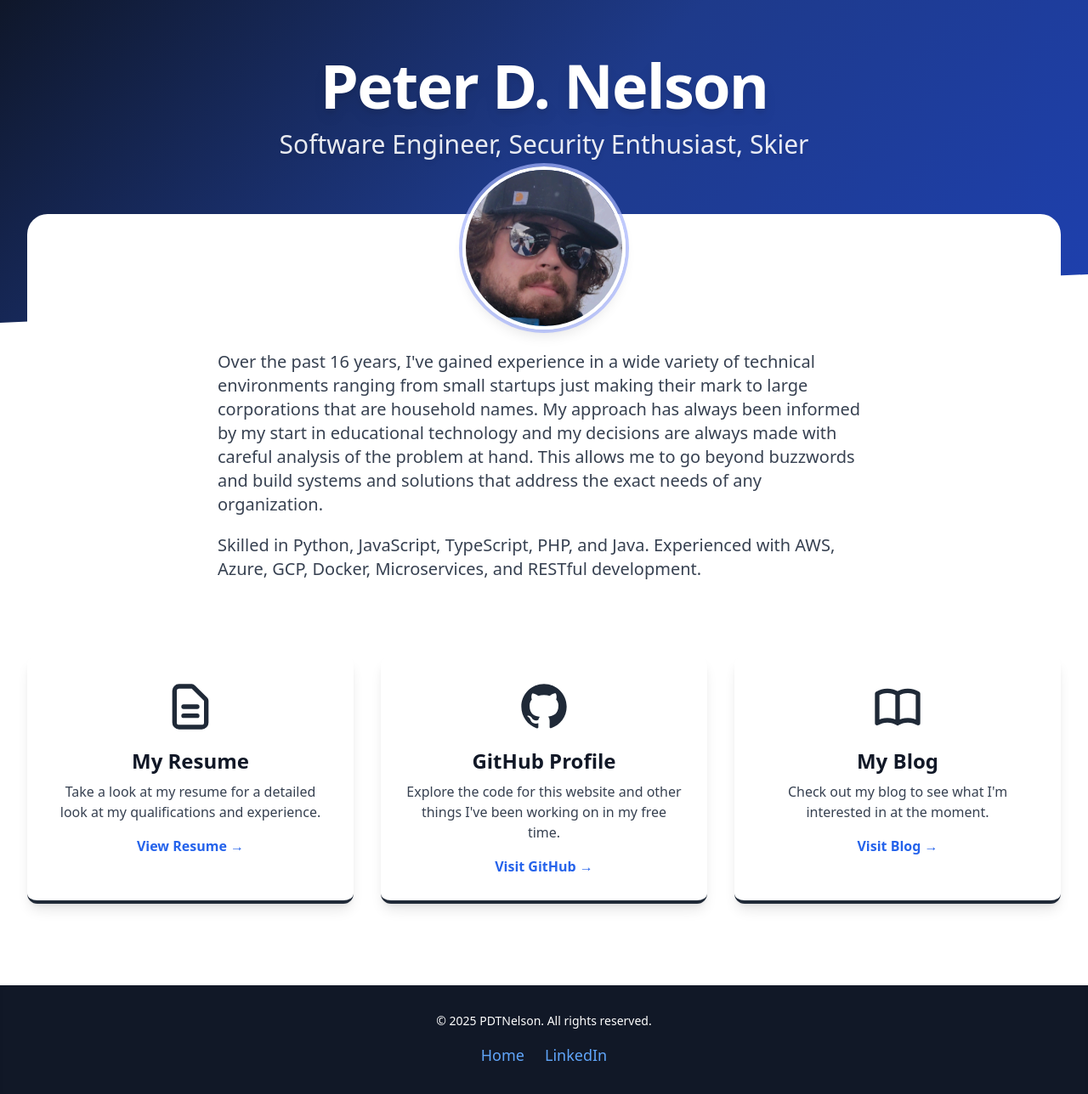
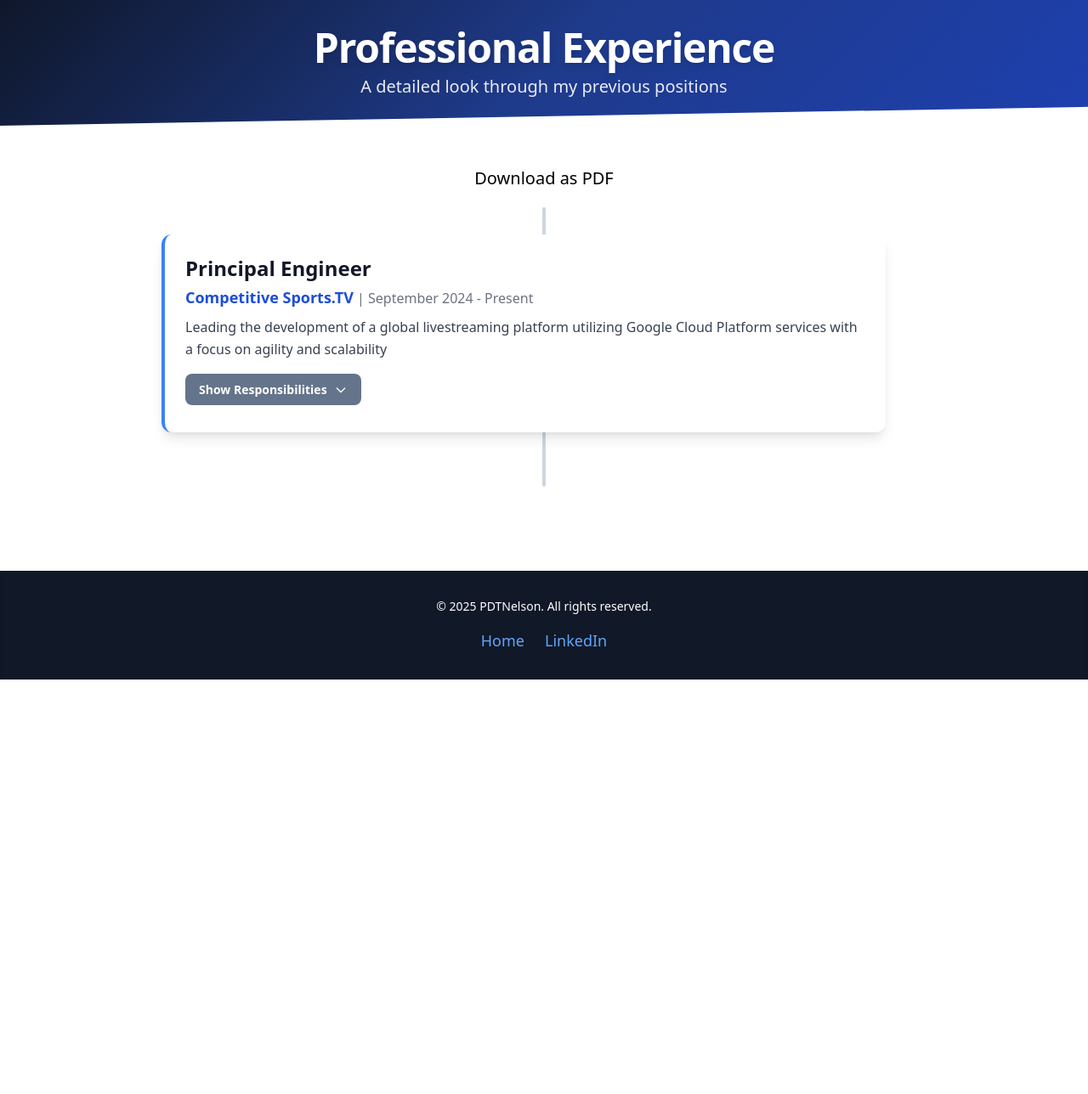
Before and after one commit to pdtnelson/django-resume, a Django app: page /resume/ in a window 1280 px wide. Shown: the whole page at 85% size. After the commit the page ends 800 px from the top, so only its background shows below. Run offline with Django 5.2, Linux system fonts and the light colour scheme; some libraries are stand-ins or nearby versions.

Commit message:
Getting to a good place. Wiring up resume data next

```diff
--- a/resume-site/urls.py
+++ b/resume-site/urls.py
@@ -20,6 +20,6 @@ from resume import views as resume_views
 
 urlpatterns = [
     path("", resume_views.index, name="index"),
-    path("resume/", include("resume.urls")),
+    path("resume/", resume_views.resume_view, name="resume_view"),
     path('admin/', admin.site.urls),
 ]
--- a/resume/static/resume/css/styles.css
+++ b/resume/static/resume/css/styles.css
@@ -6,3 +6,123 @@
     clip-path: polygon(0 0, 100% 0, 100% 90%, 0% 100%);
   }
 }
+
+.timeline {
+  position: relative;
+  padding: 2rem 0;
+  max-width: 900px; /* Limit timeline width */
+  margin: 0 auto; /* Center the timeline */
+}
+.timeline::before {
+  content: '';
+  position: absolute;
+  left: 50%; /* Center the line */
+  top: 0;
+  width: 4px;
+  height: 100%;
+  background-color: #cbd5e1; /* Gray-300 for the line */
+  transform: translateX(-50%);
+  border-radius: 2px;
+}
+
+.timeline-card {
+  background-color: #ffffff;
+  padding: 1.5rem;
+  border-radius: 0.75rem; /* rounded-lg */
+  box-shadow: 0 10px 15px -3px rgba(0, 0, 0, 0.1), 0 4px 6px -2px rgba(0, 0, 0, 0.05);
+  flex-grow: 1; /* Allow card to take available width */
+  transition: transform 0.3s ease-in-out;
+  cursor: pointer; /* Indicate clickability for toggle */
+  border-left: 4px solid #3b82f6; /* Left border accent */
+}
+.timeline-card:hover {
+  transform: translateY(-5px);
+  box-shadow: 0 15px 25px -5px rgba(0, 0, 0, 0.2);
+}
+.timeline-item {
+  position: relative;
+  margin-bottom: 2rem;
+  display: flex;
+  justify-content: flex-end; /* Default to right side */
+  padding-right: 3rem; /* Space for the circle */
+  align-items: center; /* Vertically align items */
+}
+.timeline-item:nth-child(even) {
+  justify-content: flex-start; /* Alternate to left side */
+  padding-left: 3rem; /* Space for the circle */
+  padding-right: 0;
+}
+.timeline-item:nth-child(even) .timeline-card {
+  border-right: 4px solid #3b82f6; /* Right border accent for alternate side */
+  border-left: none;
+}
+.toggle-button {
+  background-color: #64748b; /* Gray-600 */
+  color: white;
+  padding: 0.5rem 1rem;
+  border-radius: 0.5rem;
+  font-size: 0.875rem;
+  font-weight: 600;
+  cursor: pointer;
+  transition: background-color 0.2s ease-in-out;
+  margin-top: 1rem;
+  display: inline-flex;
+  align-items: center;
+  justify-content: center;
+}
+.toggle-button:hover {
+  background-color: #475569; /* Gray-700 */
+}
+.toggle-button svg {
+  margin-left: 0.5rem;
+}
+
+.job-responsibilities {
+  overflow: hidden;
+  transition: max-height 0.5s ease-out; /* Smooth transition */
+  padding-top: 0.5rem; /* Space above list when expanded */
+}
+.job-responsibilities.expanded {
+  max-height: 500px; /* Adjust as needed, sufficiently large to show content */
+}
+.job-responsibilities ul {
+  list-style-type: disc;
+  margin-left: 1.5rem;
+  padding-left: 0.5rem;
+}
+.job-responsibilities li {
+  margin-bottom: 0.25rem;
+}
+/* Responsive adjustments for timeline on small screens */
+@media (max-width: 768px) {
+  .timeline-item {
+    justify-content: flex-start; /* All items on the right side on mobile */
+    padding-left: 3rem; /* Consistent padding */
+    padding-right: 0;
+  }
+  .timeline-item::before {
+    left: calc(1rem - 8px);
+    right: auto;
+  }
+  .timeline-card {
+    width: 100%;
+  }
+}
+
+.job-responsibilities {
+  max-height: 0; /* Initially hidden */
+  overflow: hidden;
+  transition: max-height 0.5s ease-out; /* Smooth transition */
+  padding-top: 0.5rem; /* Space above list when expanded */
+}
+.job-responsibilities.expanded {
+  max-height: 500px; /* Adjust as needed, sufficiently large to show content */
+}
+.job-responsibilities ul {
+  list-style-type: disc;
+  margin-left: 1.5rem;
+  padding-left: 0.5rem;
+}
+.job-responsibilities li {
+  margin-bottom: 0.25rem;
+}
--- /dev/null
+++ b/resume/templates/resume/resume_view.html
@@ -0,0 +1,72 @@
+<head>
+    {% load static %}
+    <script src="https://cdn.tailwindcss.com"></script>
+    <link rel="stylesheet" href="{% static 'resume/css/styles.css' %}">
+    <meta charset="UTF-8">
+    <meta name="viewport" content="width=device-width, initial-scale=1.0">
+</head>
+<body>
+  <div id="app" class="flex flex-col min-h-dvh">
+    <header class="hero-background flex min-h-[20vh] sm:min-h-12 items-center justify-center text-white px-4 sm:px-6 lg:px-8">
+      <div class="container mx-auto text-center py-8">
+        <h1 class="text-3xl sm:text-4xl md:text-5xl font-extrabold tracking-tight mb-2 drop-shadow-md">Professional Experience</h1>
+        <p class="text-lg sm:text-xl font-light opacity-90 max-w-3xl mx-auto">A detailed look through my previous positions</p>
+      </div>
+    </header>
+    <main class="container mx-auto mb-auto px-4 sm:px-6 lg:px-8 py-12">
+      <div class="text-center">
+        <a class="inline-block mb-5 text-xl" href="/pdtnelson-resume.pdf" target="_blank">Download as PDF</a>
+      </div>
+      <section class="timeline">
+        <div class="timeline-item">
+          <div class="timeline-card w-full md:w-5/12">
+            <h3 class="text-2xl font-bold text-gray-900 mb-1">Principal Engineer</h3>
+            <p class="text-lg font-semibold text-blue-700 mb-2">Competitive Sports.TV<span class="text-gray-500 text-base font-normal"> | September 2024 - Present</span></p>
+            <p class="text-gray-700 text-base leading-relaxed">Leading the development of a global livestreaming platform utilizing Google Cloud Platform services with a focus on agility and scalability</p>
+            <button class="toggle-button" onclick="toggleResponsibilities(this)"> Show Responsibilities
+              <svg class="w-4 h-4 ml-2 transition-transform duration-300 transform" fill="none" stroke="currentColor" viewBox="0 0 24 24" xmlns="http://www.w3.org/2000/svg">
+                <path stroke-linecap="round" stroke-linejoin="round" stroke-width="2" d="M19 9l-7 7-7-7"></path>
+              </svg>
+            </button>
+            <div class="job-responsibilities">
+              <ul class="text-gray-600">
+                <li>Manages the planning and implementation of features for a next-gen sports media livestreaming platform, working directly with the CEO and CTO to oversee project management across the company.</li>
+                <li>Responsible for the frontend architecture implemented in Vue 3/TypeScript.</li>
+                <li>Coordinates the deployment and configuration of containerized infrastructure in Google Cloud Platform utilizing Github Actions for CI/CD.</li>
+                <li>Builds critical API features using Python and FastAPI for rapid development and prototyping.</li>
+                <li>Develops and maintains application infrastructure in Google Cloud Platform.</li>
+              </ul>
+            </div>
+          </div>
+        </div>
+      </section>
+    </main>
+    <footer class="bg-gray-900 text-white text-center p-8 mt-12 shadow-inner">
+      <p class="text-sm mb-2">© 2025 PDTNelson. All rights reserved.</p>
+      <div class="mt-4 flex justify-center space-x-6">
+          <a href="/" class="router-link-active router-link-exact-active text-blue-400 hover:text-blue-200 transition-colors text-lg" aria-current="page">Home</a>
+          <a href="https://linkedin.com/in/pdtnelson" target="_blank" class="text-blue-400 hover:text-blue-200 transition-colors text-lg">LinkedIn</a>
+      </div>
+    </footer>
+  </div>
+  <script>
+    function toggleResponsibilities(buttonElement) {
+      const responsibilitiesDiv = buttonElement.nextElementSibling;
+      const arrowIcon = buttonElement.querySelector('svg');
+
+      if (responsibilitiesDiv && arrowIcon) {
+        if (responsibilitiesDiv.classList.contains('expanded')) {
+            // Collapse
+            responsibilitiesDiv.classList.remove('expanded');
+            buttonElement.childNodes[0].nodeValue = 'Show Responsibilities';
+            arrowIcon.classList.remove('rotate-180');
+        } else {
+            // Expand
+            responsibilitiesDiv.classList.add('expanded');
+            buttonElement.childNodes[0].nodeValue = 'Hide Responsibilities';
+            arrowIcon.classList.add('rotate-180');
+        }
+      }
+    }
+  </script>
+</body>
--- a/resume/views.py
+++ b/resume/views.py
@@ -2,3 +2,7 @@ from django.shortcuts import render
 
 def index(request):
     return render(request, 'resume/profile_view.html')
+
+def resume_view(request):
+    # For now, we will just render a static template
+    return render(request, 'resume/resume_view.html')
```
